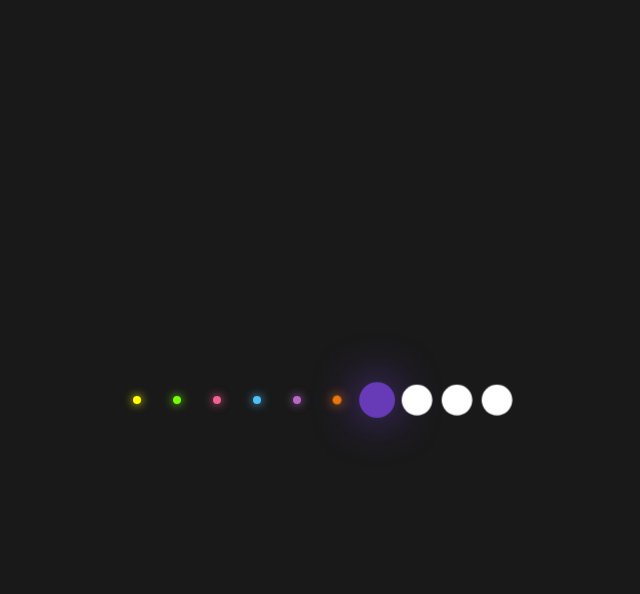
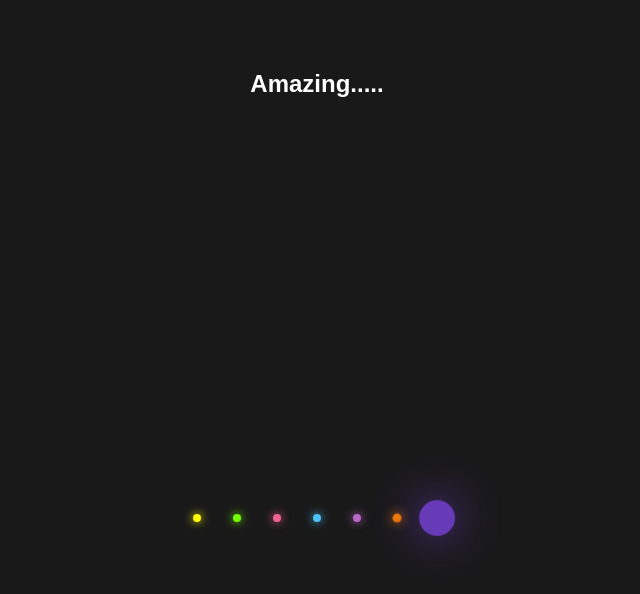
Before and after one commit to Domskelton02/my-first-repo, a plain HTML site: page index.html in a window 1280 px wide. Shown: the whole page, without its empty margins (323-963 px from the left). Drawn offline with Linux system fonts and the light colour scheme.

Commit message:
added header

```diff
--- a/index.html
+++ b/index.html
@@ -7,6 +7,8 @@
   <title>Glowing Dots</title>
 </head>
 <body>
+<div>
+    <h2>Amazing.....</h2>
   <ul>
     <li></li>
     <li></li>
@@ -15,9 +17,7 @@
     <li></li>
     <li></li>
     <li></li>
-    <li></li>
-    <li></li>
-    <li></li>
   </ul>
+</div>
 </body>
 </html>
```
